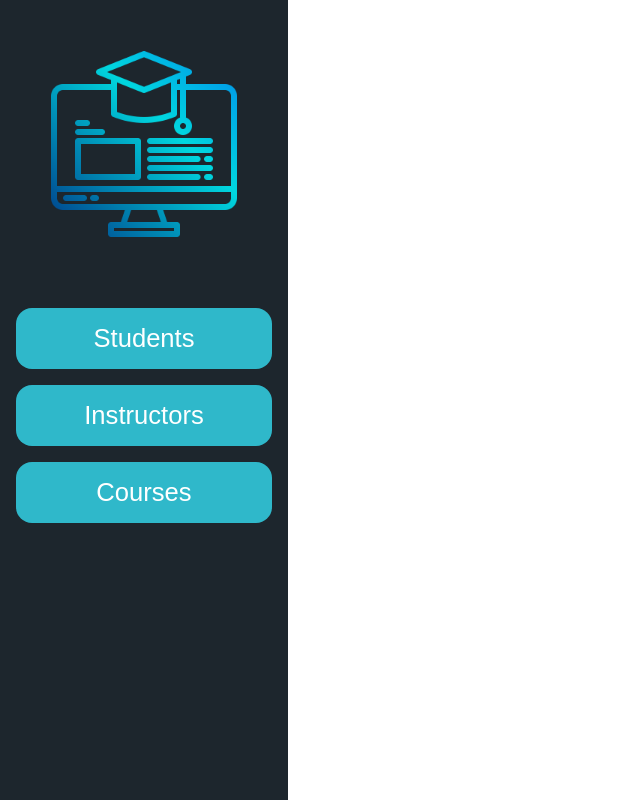
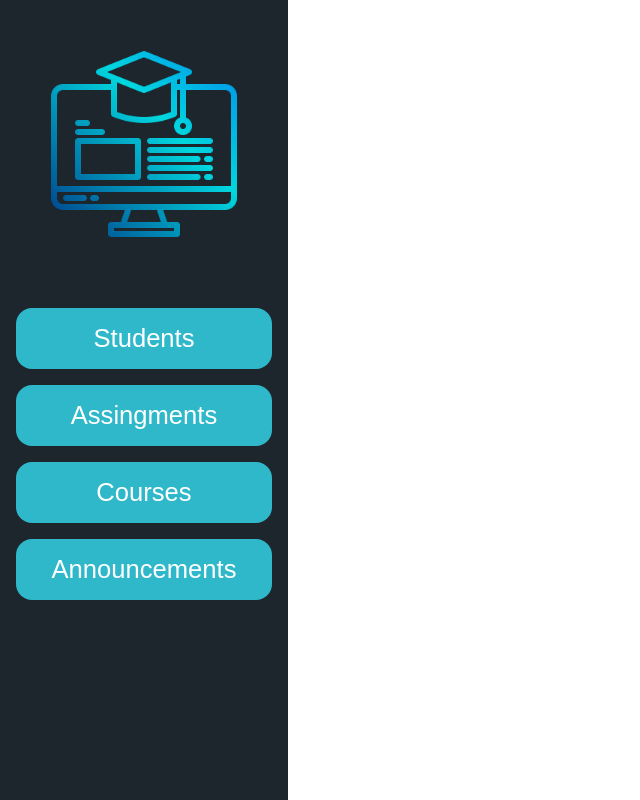
Before and after one commit to JawadElSayed/e-learning_system, a React (Create React App) app in the folder e-learning_frontend/: page / in a window 1280 px wide. Shown: the whole page, without its empty margins (0-640 px from the left). Built offline with nearby package versions, Linux system fonts and the light colour scheme; no server answers.

Commit message:
frontend > adding page to app

```diff
--- a/e-learning_frontend/src/App.jsx
+++ b/e-learning_frontend/src/App.jsx
@@ -1,20 +1,41 @@
-import { useState } from "react";
+import React from "react";
+import { useState, useEffect } from "react";
 import "./App.css";
 import LeftBar from "./componetes/LeftBar";
+import Page from "./componetes/Page";
+import axios from "axios";
 
 function App() {
     const [page, setPage] = useState("");
+    const [students, setStudents] = useState([]);
 
+    useEffect(() => {
+        fetchStudents();
+    }, []);
+
+    // const fetchStudents = async () => {
+    //     const res = await fetch("http://127.0.0.1:8000/students");
+    //     const data = await res.json();
+    //     console.log(data);
+    //     return data;
+    // };
+    const fetchStudents = () => {
+        axios
+            .get("http://127.0.0.1:8000/students")
+        .then((res) => {
+            console.log(res);
+        })
+        .catch((err) => {
+            console.log(err);
+        });
+    }
     return (
         <div className="app-div">
-            <LeftBar userType={"admin"} setPage={setPage} />
+            <LeftBar userType={"instructor"} setPage={setPage} />
             <div className="page-container">
                 <h1>{page}</h1>
                 <div>
-                    {page === "Instructors" && "Hello from this component"}
-                    {page === "Courses" && "Hello from courses component"}
-                    {page === "Students" && "Hello from studentß component"}
-                    {page === "Instructors" && "Hello from this component"}
+                    <Page pageTitle={page} />
                 </div>
             </div>
         </div>
```
